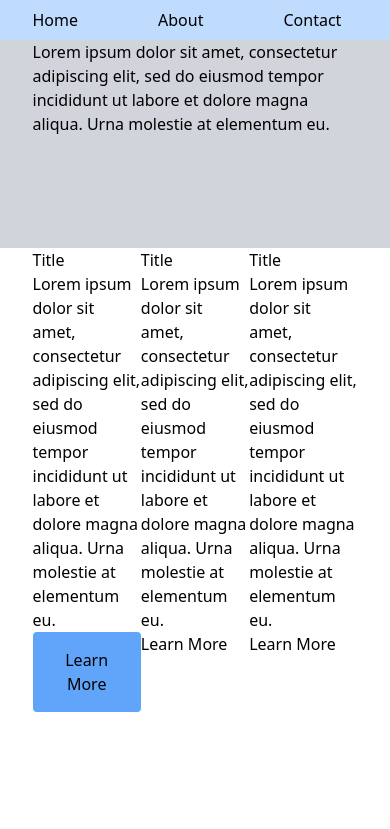
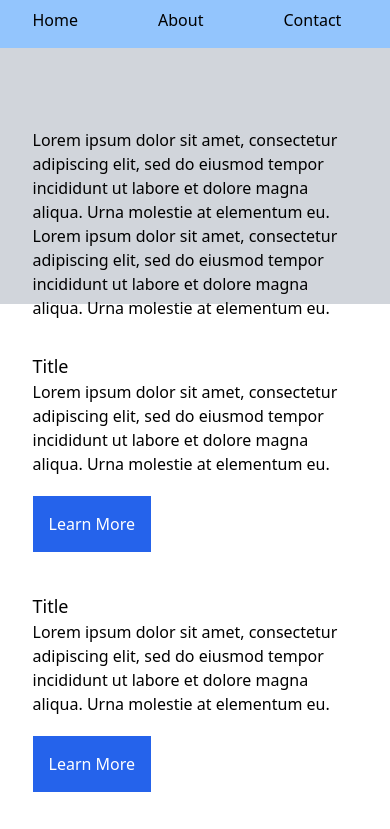
Before and after one commit to NV27/tailwind-practice, a plain HTML site: page index.html in a window 390 px wide. Shown: the top 829 px of the page. Drawn offline with nearby package versions, Linux system fonts and the light colour scheme.

Commit message:
styling and mobile view

```diff
--- a/index.html
+++ b/index.html
@@ -5,7 +5,7 @@
 </head>
 
 <body>
-    <div class="bg-blue-200 h-10">
+    <div class="bg-blue-300 h-12">
         <div class="flex justify-start gap-20 w-5/6 pt-2 mx-auto">
             <h2>Home</h2>
             <h2>About</h2>
@@ -13,35 +13,36 @@
         </div>
     </div>
 
-    <div class="bg-gray-300 h-52">
-        <div class="w-5/6  mx-auto">
+    <div class="bg-gray-300 md:h-52 h-64">
+        <div class="w-5/6  mx-auto pt-20">
+            Lorem ipsum dolor sit amet, consectetur adipiscing elit, sed do eiusmod tempor incididunt ut labore et dolore magna aliqua. Urna molestie at elementum eu.
             Lorem ipsum dolor sit amet, consectetur adipiscing elit, sed do eiusmod tempor incididunt ut labore et dolore magna aliqua. Urna molestie at elementum eu.
         </div>
     </div>
 
-    <div class="flex w-5/6 mx-auto">
+    <div class="flex w-5/6 mx-auto mt-12 flex-col md:flex-row">
         <div>
-            <h1>Title</h1>
+            <h1 class="text-lg">Title</h1>
             <div>
                 Lorem ipsum dolor sit amet, consectetur adipiscing elit, sed do eiusmod tempor incididunt ut labore et dolore magna aliqua. Urna molestie at elementum eu.
             </div>
-            <button class="bg-blue-400 p-4 rounded hover:bg-blue-200">Learn More</button>
+            <button class="bg-blue-600 p-4 hover:bg-blue-200 mt-5 mb-10 text-white">Learn More</button>
         </div>
 
         <div>
-            <h1>Title</h1>
+            <h1 class="text-lg">Title</h1>
             <div>
                 Lorem ipsum dolor sit amet, consectetur adipiscing elit, sed do eiusmod tempor incididunt ut labore et dolore magna aliqua. Urna molestie at elementum eu.
             </div>
-            <button>Learn More</button>
+            <button class="bg-blue-600 p-4 hover:bg-blue-200 mt-5 mb-10 text-white">Learn More</button>
         </div>
 
         <div>
-            <h1>Title</h1>
+            <h1 class="text-lg">Title</h1>
             <div>
                 Lorem ipsum dolor sit amet, consectetur adipiscing elit, sed do eiusmod tempor incididunt ut labore et dolore magna aliqua. Urna molestie at elementum eu.
             </div>
-            <button>Learn More</button>
+            <button class="bg-blue-600 p-4 hover:bg-blue-200 mt-5 mb-10 text-white">Learn More</button>
         </div>
     </div>
 
```
